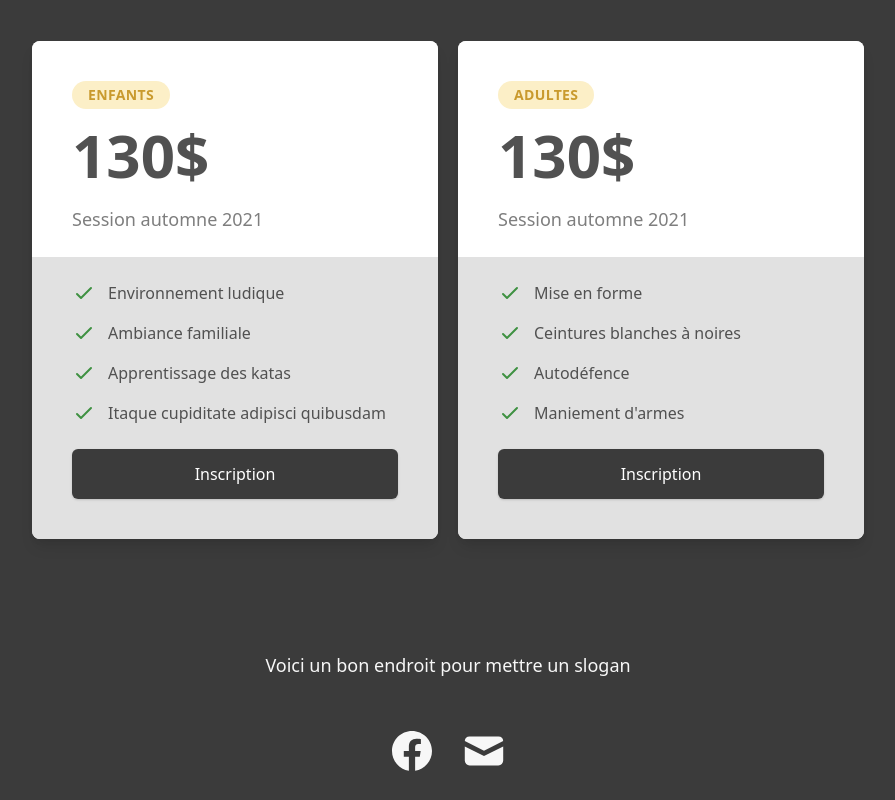
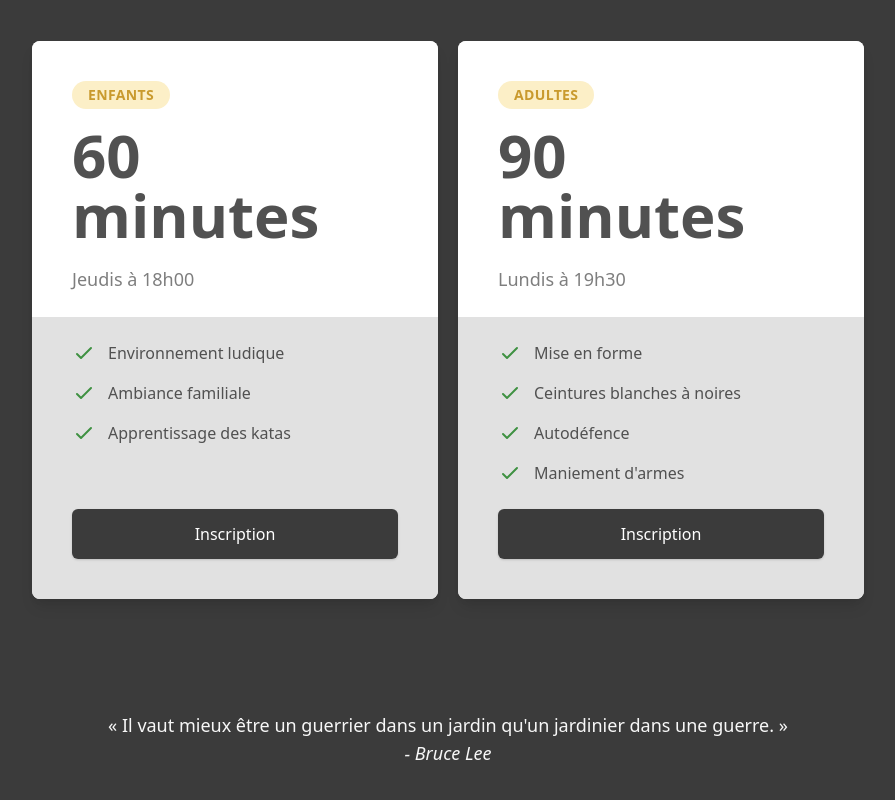
Before and after one commit to JeanLevasseur/kenposoulanges.com, a plain HTML site: page index.html in a window 1280 px wide. Shown: the part 880-1680 px from the top of the page, without its empty margins (192-1087 px from the left). Drawn offline with Linux system fonts and the light colour scheme; a web font is replaced by a local one.

Commit message:
Ajustement des cartes Citation de bas de page

```diff
--- a/index.html
+++ b/index.html
@@ -87,9 +87,9 @@
               </h3>
             </div>
             <div class="mt-4 flex items-baseline text-6xl font-extrabold">
-              130$
+              60 minutes
             </div>
-            <p class="mt-5 text-lg text-grey-500">Session automne 2021</p>
+            <p class="mt-5 text-lg text-grey-500">Jeudis à 18h00</p>
           </div>
           <div
             class="
@@ -173,30 +173,6 @@
                   Apprentissage des katas
                 </p>
               </li>
-
-              <li class="flex items-start">
-                <div class="flex-shrink-0">
-                  <!-- Heroicon name: outline/check -->
-                  <svg
-                    class="h-6 w-6 text-green-500"
-                    xmlns="http://www.w3.org/2000/svg"
-                    fill="none"
-                    viewBox="0 0 24 24"
-                    stroke="currentColor"
-                    aria-hidden="true"
-                  >
-                    <path
-                      stroke-linecap="round"
-                      stroke-linejoin="round"
-                      stroke-width="2"
-                      d="M5 13l4 4L19 7"
-                    />
-                  </svg>
-                </div>
-                <p class="ml-3 text-base text-grey-700">
-                  Itaque cupiditate adipisci quibusdam
-                </p>
-              </li>
             </ul>
             <div class="rounded-md shadow">
               <a
@@ -254,9 +230,9 @@
               </h3>
             </div>
             <div class="mt-4 flex items-baseline text-6xl font-extrabold">
-              130$
+              90 minutes
             </div>
-            <p class="mt-5 text-lg text-grey-500">Session automne 2021</p>
+            <p class="mt-5 text-lg text-grey-500">Lundis à 19h30</p>
           </div>
           <div
             class="
@@ -391,9 +367,13 @@
     <footer aria-labelledby="footer-heading">
       <h2 id="footer-heading" class="sr-only">Footer</h2>
       <div class="max-w-7xl mx-auto py-4 px-4 sm:px-6 lg:py-16 lg:px-8">
-        <p class="text-lg text-gray-500 text-center">
-          Voici un bon endroit pour mettre un slogan
-        </p>
+        <blockquote class="text-lg text-gray-500 text-center">
+          <p class=>
+            « Il vaut mieux être un guerrier dans un jardin qu'un jardinier dans
+            une guerre. »
+          </p>
+          <cite>- Bruce Lee</cite>
+        </blockquote>
         <div class="flex space-x-6 mt-12 justify-center">
           <a href="#" class="text-gray-400 hover:text-gray-500">
             <span class="sr-only">Facebook</span>
```
